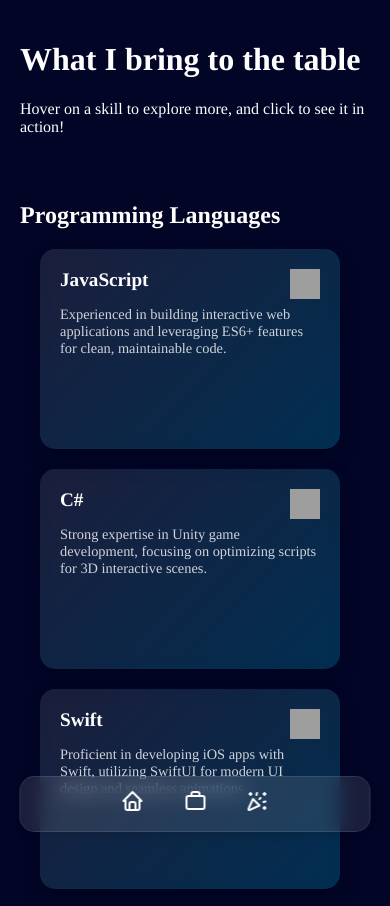
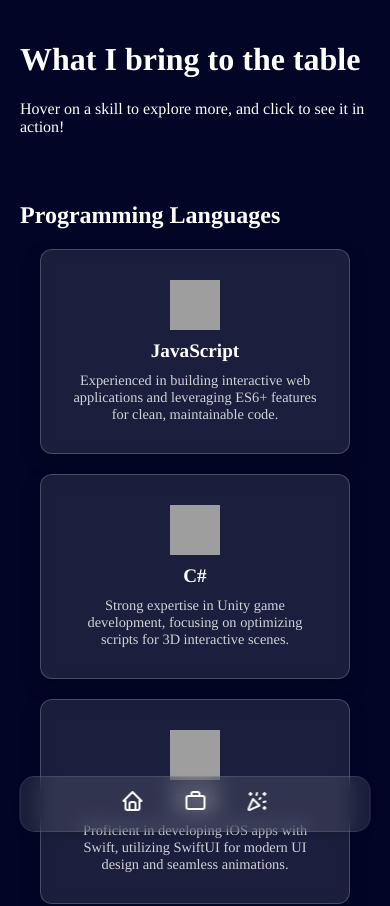
Before and after one commit to zii144/zii-website, a React (Create React App) app: page /skills in a window 390 px wide. Shown: the top 906 px of the page. Built offline with nearby package versions, Linux system fonts and the light colour scheme; grey boxes are pictures that could not be loaded; a web font is replaced by a local one.

Commit message:
Enhance styles for Crystal Card and modal components; improve layout, hover effects, and responsiveness

```diff
--- a/src/style.skill.module.css
+++ b/src/style.skill.module.css
@@ -10,43 +10,45 @@
 
 /* Crystal Card */
 .crystalCard {
-  width: 300px;
-  height: 200px;
-  background: linear-gradient(135deg, rgba(255, 255, 255, 0.1), rgba(0, 212, 255, 0.2));
-  backdrop-filter: blur(10px);
-  border-radius: 15px;.skillSetPage {
   display: flex;
-  flex-direction: column;
-  }
-  padding: 10px;
-  text-align: left;
+  align-items: center;
+  justify-content: center;
+  text-align: center;
+  padding: 20px;
+  border-radius: 12px; /* Smooth edges */
+  backdrop-filter: blur(10px); /* Frosted glass effect */
+  -webkit-backdrop-filter: blur(10px); /* Safari support */
+  border: 1px solid rgba(255, 255, 255, 0.2); /* Subtle border */
+  background: rgba(255, 255, 255, 0.1); /* Semi-transparent background */
+  box-shadow: 0px 8px 20px rgba(0, 0, 0, 0.2); /* Default shadow */
+  transition: all 0.1s ease; /* Smooth transition for hover effects */
   cursor: pointer;
-  transition: background 0.5s ease;
 }
 
 .crystalCard:hover {
-  background: linear-gradient(135deg, rgba(255, 255, 255, 0.2), rgba(0, 212, 255, 0.4));
+  background: linear-gradient(135deg, rgba(255, 255, 255, 0.2), rgba(255, 255, 255, 0.089)); /* Gradient on hover */
+  box-shadow: 0px 15px 30px rgba(36, 0, 70, 0.5); /* Glow effect */
+  transform: scale(1.05); /* Slight scaling */
 }
 
 .crystalCardContent {
   display: flex;
   flex-direction: column;
   align-items: center;
-  gap: 1px;
+  justify-content: center;
+  text-align: center;
 }
 
 .skillIcon {
-  position: absolute;
-  top: 10px;
-  right: 10px;
-  width: 30px;
-  height: 30px;
-  transition: transform 0.3s ease, color 0.3s ease;
+  width: 50px;
+  height: 50px;
+  margin-bottom: 10px;
+  transition: transform 0.3s ease; /* Smooth scaling */
 }
+
 
 .crystalCard:hover .skillIcon {
   transform: scale(1.2);
-  opacity: 0.9;
 }
 
 .crystalGrid {
@@ -69,23 +71,23 @@
 }
 
 .textContent {
-  display: flex;
   flex-direction: column;
   align-items: flex-start;
   gap: 5px;
 }
 
 .skillName {
-  font-size: 1.2rem; /* Adjust font size */
+  font-size: 1.2rem;
   font-weight: bold;
-  color: #ffffff;
-  margin: 0 0 5px;
+  margin: 0;
+  justify-content: center;
+  color: rgba(255, 255, 255, 1); /* Pure white for text */
 }
 
 .skillDescription {
   font-size: 0.9rem;
-  color: rgba(255, 255, 255, 0.8);
-  margin: 5px 0 0;
+  margin: 10px 0 0;
+  color: rgba(255, 255, 255, 0.8); /* Slightly transparent white */
 }
 
 /* Modal Styling */
@@ -95,7 +97,7 @@
   left: 0;
   right: 0;
   bottom: 0;
-  background: rgba(0, 0, 0, 0.7);
+  background: rgba(0, 0, 0, 0.4);
   display: flex;
   justify-content: center;
   align-items: center;
@@ -105,15 +107,17 @@
 .modalContent {
   background: rgba(255, 255, 255, 0.1);
   padding: 20px;
-  border-radius: 15px;
-  max-width: 700px;
-  width: 90%;
+  border-radius: 12px;
+  max-width: 600px;
+  width: 100%;
   text-align: center;
   box-shadow: 0 8px 32px rgba(0, 0, 0, 0.2);
   backdrop-filter: blur(12px);
   -webkit-backdrop-filter: blur(12px);
   border: 1px solid rgba(255, 255, 255, 0.2);
-  position: relative;
+  display: flex;
+  flex-direction: column;
+  gap: 15px;
 }
 
 .youtubePlayer {
@@ -124,14 +128,18 @@
 }
 
 .closeButton {
-  position: absolute;
-  top: 10px;
-  right: 10px;
   background: rgba(255, 255, 255, 0.15);
-  color: white;
-  font-size: 1.5rem;
+  color: rgba(255, 255, 255, 0.8);
+  font-size: 1.2rem;
   border: none;
+  padding: 10px 20px;
+  border-radius: 8px;
   cursor: pointer;
-  padding: 5px 10px;
-  border-radius: 5px;
+  align-self: flex-end;
+  transition: all 0.3s ease;
 }
+
+.closeButton:hover {
+  background: rgba(255, 255, 255, 0.3);
+  transform: scale(1.1);
+}
```
